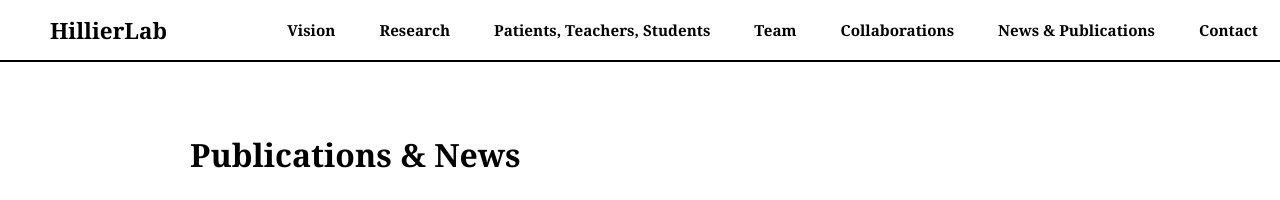
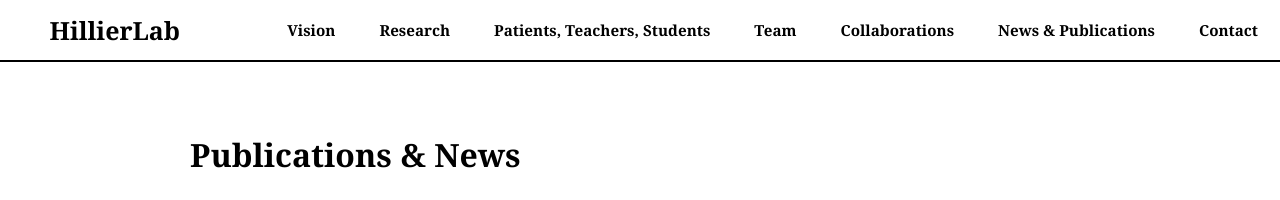
Before and after one commit to dzsano/rottenbillerdavid.github.io, a Jekyll site: the page built from publications.html, in a window 1280 px wide. Shown: the top 200 px of the page. Built offline with Jekyll 4.4.1, drawn with Linux system fonts in a browser that asks for light colours.

Commit message:
Update page.html

```diff
--- a/_layouts/page.html
+++ b/_layouts/page.html
@@ -32,11 +32,16 @@ nav {
 
 nav .brand {
   font-weight: bold;
-  font-size: 1.4rem; /* same as index.html HillierLab button */
-  padding: 10px 18px; /* same as index.html */
+  font-size: 1.25rem;
+  transform: scale(1.25);
+  transform-origin: left center;
+  text-decoration: none;
+  color: inherit;
+  padding: 8px 14px;
   border-radius: 4px;
   transition: all 0.3s ease;
 }
+
 
 nav .brand:hover {
   background: #000;
```
